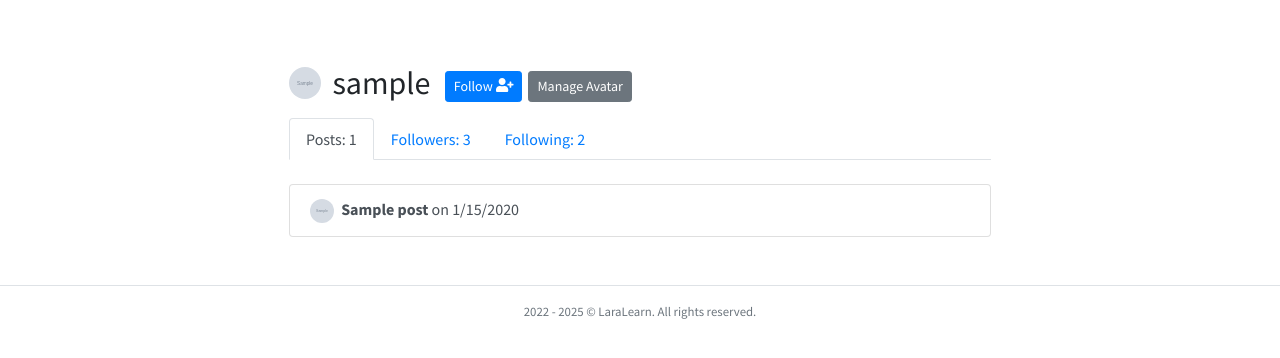
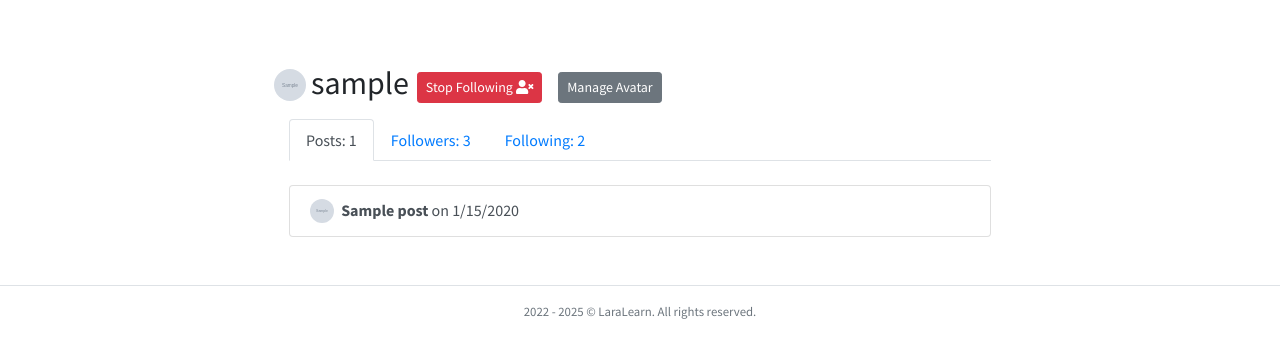
Before and after one commit to heamlk/laravel-project, a Laravel app: a page that uses resources/views/profile-posts.blade.php in a window 1280 px wide. Shown: the part 64-422 px from the top of the page. Run offline with Laravel 12, Linux system fonts and the light colour scheme; a user stored in the database is signed in; tables that the repository leaves empty hold one stand-in row (values such as "Sample post"); grey boxes marked "Sample" are stand-in pictures; parts of the project's set-up code (start-up, migrations or seed data) failed here and were passed over; some libraries are stand-ins or nearby versions.

Commit message:
feat: removing a follow

```diff
--- a/app/Http/Controllers/UserController.php
+++ b/app/Http/Controllers/UserController.php
@@ -2,6 +2,7 @@
 
 namespace App\Http\Controllers;
 
+use App\Models\Follow;
 use App\Models\User;
 use Illuminate\Http\Request;
 use Illuminate\Validation\Rule;
@@ -62,21 +63,18 @@ class UserController extends Controller
     {
         $posts = $user->posts()->latest()->get();
 
-        return view(
-            'profile-posts',
-            [
-                'user' => $user,
-                'posts' => $posts,
-                'postCount' => $posts->count()
-            ]
-        );
+        return view('profile-posts', [
+            'currentlyFollowing' => $user->isFollowedBy(auth()->user()),
+            'user' => $user,
+            'posts' => $posts,
+            'postCount' => $posts->count()
+        ]);
     }
 
     public function showAvatarForm()
     {
         return view('avatar-form');
     }
-
 
     public function storeAvatar(Request $request)
     {
--- a/app/Models/User.php
+++ b/app/Models/User.php
@@ -63,4 +63,16 @@ class User extends Authenticatable
     {
         return $this->hasMany(Post::class, 'user_id');
     }
+
+    public function isFollowedBy(User $user = null): bool
+    {
+        if (!$user) {
+            return false;
+        }
+
+        return Follow::where([
+            ['user_id', '=', $user->id],
+            ['followed_user', '=', $this->id]
+        ])->exists();
+    }
 }
--- a/resources/views/profile-posts.blade.php
+++ b/resources/views/profile-posts.blade.php
@@ -1,17 +1,33 @@
 <x-layout>
     <div class="container py-md-5 container--narrow">
-        <h2>
+        <div class="row d-flex align-items-center gap-2">
             <img class="avatar-small" src="{{ asset($user->avatar) }}" />
-            {{ $user->username }}
-            <form class="ml-2 d-inline" action="/create-follow/{{ $user->username }}" method="POST">
-                @csrf
-                <button class="btn btn-primary btn-sm">Follow <i class="fas fa-user-plus"></i></button>
-                <!-- <button class="btn btn-danger btn-sm">Stop Following <i class="fas fa-user-times"></i></button> -->
+            <h2>{{ $user->username }}</h2>
+
+            @auth
+                @if (!$currentlyFollowing && auth()->user()->id != $user->id)
+                    <form class="m-2 d-inline" action="/create-follow/{{ $user->username }}" method="POST">
+                        @csrf
+                        <button class="btn btn-primary btn-sm">
+                            Follow <i class="fas fa-user-plus"></i>
+                        </button>
+                    </form>
+                @endif
+
+                @if ($currentlyFollowing)
+                    <form class="m-2 d-inline" action="/remove-follow/{{ $user->username }}" method="POST">
+                        @csrf
+                        <button class="btn btn-danger btn-sm">
+                            Stop Following <i class="fas fa-user-times"></i>
+                        </button>
+                    </form>
+                @endif
+
                 @if (auth()->user()->username == $user->username)
-                    <a href="/manage-avatar" class="btn btn-secondary btn-sm">Manage Avatar</a>
+                    <a href="/manage-avatar" class="btn btn-secondary btn-sm m-2">Manage Avatar</a>
                 @endif
-            </form>
-        </h2>
+            @endauth
+        </div>
 
         <div class="profile-nav nav nav-tabs pt-2 mb-4">
             <a href="#" class="profile-nav-link nav-item nav-link active">Posts: {{ $postCount }}</a>
```
Also changed, not shown: app/Http/Controllers/FollowController.php (+12 -1 lines).
